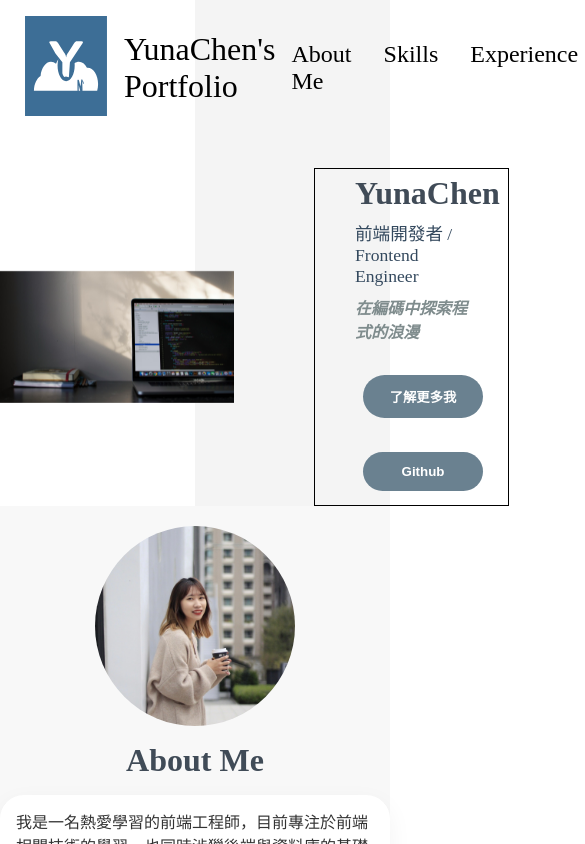
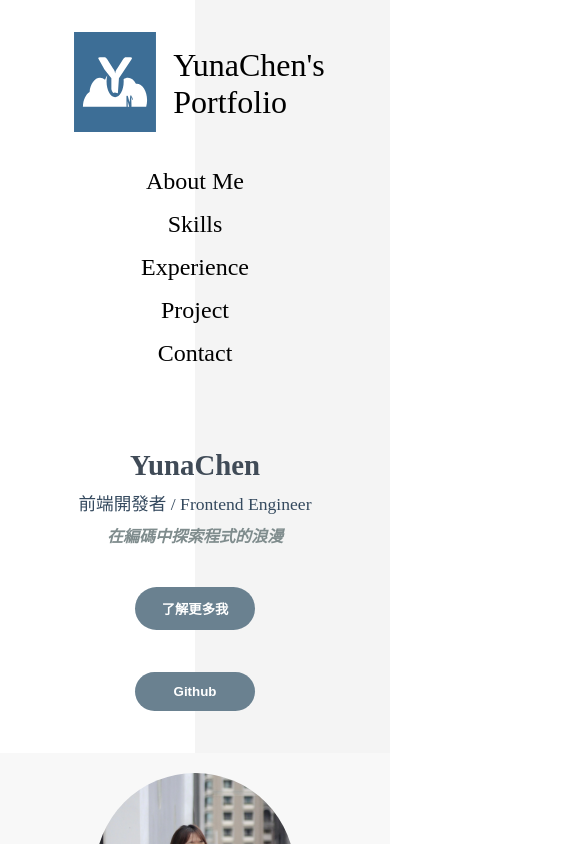
Before and after one commit to yun218204/personal-web, a React (Create React App) app: page / in a window 390 px wide. Shown: the top 844 px of the page, 585 px wide, since content can reach past the window. Built offline with nearby package versions, Linux system fonts and the light colour scheme.

Commit message:
改檔名為jsx

```diff
--- a/src/components/ProjectSection.jsx
+++ b/src/components/ProjectSection.jsx
@@ -1,10 +1,10 @@
 import { useState } from "react"; // 抓 React 的 useState
-import { projects } from "../data/projects"; // 抓剛剛 export 的資料
+import { projects } from "../data/projects";
 
 export default function ProjectSection() {
   const [currentIndex, setCurrentIndex] = useState(0); // 控制現在第幾個專案
 
-  const project = projects[currentIndex]; // 抓目前要顯示哪一筆資料
+  const project = projects[currentIndex];
 
   const handlePrev = () => {
     setCurrentIndex((prev) => (prev - 1 + projects.length) % projects.length);
@@ -32,7 +32,7 @@ export default function ProjectSection() {
       <div className="project_right">
         <img src={project.img} alt={project.title} />
         <h3>{project.title}</h3>
-        <p>{project.description}</p>
+        <p className="project-description">{project.description}</p>
         <button className="project-button">
           <a href={project.github} target="_blank" rel="noopener noreferrer">
             查看 Github
--- a/src/data/projects.js
+++ b/src/data/projects.js
@@ -3,7 +3,7 @@ export const projects = [
     img: "https://i.imgur.com/TqJWSY4.jpeg",
     title: "釜山旅遊網站",
     description:
-      "開發一個提供釜山行程購買、客製化規劃與出團心得分享的旅遊平台。後端使用 PHP+MySQL，實作會員系統與訂單資料管理，確保資料安全與操作流暢。",
+      "這是一個針對釜山旅遊設計的行程平台，支援行程購買、客製化規劃及心得分享功能。後端技術採用 PHP + MySQL，建置會員登入與訂單資料管理系統。由於為資策會小型專題，目前仍持續補齊部分分頁與細部功能，未來將持續優化使用體驗。",
     github: "https://github.com/yun218204/BUSAN_website.git",
   },
   {
@@ -17,14 +17,14 @@ export const projects = [
     img: "https://i.imgur.com/6Tqh8GP.png",
     title: "健康提醒網站",
     description:
-      "開發一套以會員登入制為基礎的健康管理系統。使用者需登入後才能操作，資料暫存於 session 中，避免遺失。後端採用 Node.js，搭配 EJS 模板引擎進行頁面渲染",
+      "目前已建置以會員系統為基礎的健康管理平台，支援用藥紀錄與資料暫存（使用 session 維護）。後端使用 Node.js，並搭配 EJS 模板進行動態頁面渲染。後續將持續開發健康新聞輪播、歷史紀錄查詢與衛教內容推播功能。",
     github: "https://github.com/yun218204/medicine_project.git",
   },
   {
     img: "https://i.imgur.com/yIUXw1M.jpeg",
     title: "LINE Bot ",
     description:
-      " 天氣提醒：每天早上自動推播天氣資訊與穿搭建議，使用者無需手動查詢。📚 讀書打卡系統：可記錄每日學習時間並累計統計，幫助使用者掌握學習進度。",
+      " 目前已完成基本架設並成功部署至 Render，正在開發天氣提醒與讀書打卡功能，預計未來支援自動推播每日天氣資訊與學習進度紀錄。",
     github: "https://github.com/yun218204/yun-linebot.git",
   },
 ];
--- a/src/index.css
+++ b/src/index.css
@@ -55,7 +55,6 @@ body {
   scroll-behavior: smooth;
 }
 
-/* Header Navbar */
 header {
   background: linear-gradient(to right, white 50%, #f4f4f4 50%);
   width: 100%;
@@ -144,7 +143,48 @@ header .banner_text .right_text button a {
   font-weight: bold;
 }
 
-/* Main Content */
+@media (max-width: 768px) {
+  header .navbar {
+    flex-direction: column;
+    padding: 1rem 0;
+  }
+  header .navbar .navbar_logo {
+    margin-bottom: 1rem;
+  }
+  header .navbar .navbars_items {
+    flex-direction: column;
+    gap: 1rem;
+    align-items: center;
+  }
+  header .banner_text {
+    flex-direction: column;
+    justify-content: center;
+    align-items: center;
+    text-align: center;
+  }
+  header .banner_text img {
+    display: none;
+  }
+  header .banner_text .right_text {
+    width: 100%;
+    border: none;
+    margin: 0;
+    padding: 2rem;
+    display: flex;
+    flex-direction: column;
+    align-items: center;
+    justify-content: center;
+  }
+  header .banner_text .right_text .text_name {
+    font-size: 1.8rem;
+  }
+  header .banner_text .right_text p {
+    font-size: 1rem;
+  }
+  header .banner_text .right_text button {
+    margin-top: 1rem;
+  }
+}
 main {
   width: 100%;
   background-color: #f8f8f8;
@@ -356,6 +396,28 @@ main .project .project_right img {
   box-shadow: 0 4px 12px rgba(0, 0, 0, 0.15);
 }
 
+@media (max-width: 768px) {
+  .project {
+    flex-direction: column;
+    align-items: center;
+    height: auto;
+  }
+  .project .project_left {
+    padding: 1rem;
+    text-align: center;
+  }
+  .project .project_right {
+    flex-direction: column;
+    align-items: center;
+    padding: 1rem;
+  }
+  .project .project_right img {
+    width: 80%;
+  }
+  .project .project_right .project-description {
+    display: none;
+  }
+}
 footer {
   padding: 3rem 1rem;
   background-color: #f8f8f8;
@@ -384,4 +446,20 @@ footer .thanks {
   font-size: 1.1rem;
   line-height: 1.6;
   color: #666;
+}
+
+@media (max-width: 768px) {
+  footer {
+    padding: 2rem 1rem;
+  }
+  footer h2 {
+    font-size: 1.5rem;
+    margin-top: 1.5rem;
+  }
+  footer .contact-info p {
+    font-size: 1rem;
+  }
+  footer .contact-info p a {
+    font-size: 1rem;
+  }
 }/*# sourceMappingURL=index.css.map */
--- a/src/index.scss
+++ b/src/index.scss
@@ -55,7 +55,6 @@ body {
   scroll-behavior: smooth;
 }
 
-/* Header Navbar */
 header {
   background: linear-gradient(to right, white 50%, #f4f4f4 50%);
   width: 100%;
@@ -157,8 +156,60 @@ header {
     }
   }
 }
+//  RWD
+@media (max-width: 768px) {
+  header {
+    .navbar {
+      flex-direction: column; // navbar改直排
+      padding: 1rem 0;
 
-/* Main Content */
+      .navbar_logo {
+        margin-bottom: 1rem;
+      }
+
+      .navbars_items {
+        flex-direction: column; // 選單連結改直排
+        gap: 1rem; // link之間留間距
+        align-items: center; // 置中對齊
+      }
+    }
+
+    .banner_text {
+      flex-direction: column; // 左右改上下
+      justify-content: center;
+      align-items: center;
+      text-align: center;
+
+      img {
+        display: none; // 隱藏左邊圖片
+      }
+
+      .right_text {
+        width: 100%; // 右邊區塊寬度 100%
+        border: none; // 移除外框
+        margin: 0; // 移除 margin
+        padding: 2rem;
+        display: flex;
+        flex-direction: column;
+        align-items: center;
+        justify-content: center;
+
+        .text_name {
+          font-size: 1.8rem;
+        }
+
+        p {
+          font-size: 1rem;
+        }
+
+        button {
+          margin-top: 1rem;
+        }
+      }
+    }
+  }
+}
+
 main {
   width: 100%;
   background-color: #f8f8f8;
@@ -394,6 +445,33 @@ main {
     }
   }
 }
+@media (max-width: 768px) {
+  .project {
+    flex-direction: column; // 整個專案區變上下排
+    align-items: center;
+    height: auto; // 不要固定高度了，內容自適應
+
+    .project_left {
+      padding: 1rem;
+      text-align: center;
+    }
+
+    .project_right {
+      flex-direction: column;
+      align-items: center;
+      padding: 1rem;
+
+      img {
+        width: 80%; // 縮小圖片
+      }
+
+      .project-description {
+        display: none; // 把介紹文字整個藏起來
+      }
+    }
+  }
+}
+
 footer {
   padding: 3rem 1rem;
   background-color: #f8f8f8;
@@ -428,3 +506,22 @@ footer {
     color: #666;
   }
 }
+@media (max-width: 768px) {
+  footer {
+    padding: 2rem 1rem;
+
+    h2 {
+      font-size: 1.5rem;
+      margin-top: 1.5rem;
+    }
+
+    .contact-info {
+      p {
+        font-size: 1rem;
+        a {
+          font-size: 1rem;
+        }
+      }
+    }
+  }
+}
```
Also changed, not shown: src/components/AboutMe.jsx (renamed from src/components/AboutMe.js), src/components/Banner.jsx (renamed from src/components/Banner.js), src/components/Experience.jsx (renamed from src/components/Experience.js), src/components/Navbar.jsx (renamed from src/components/Navbar.js), src/components/SkillCard.jsx (renamed from src/components/SkillCard.js), src/components/Skills.jsx (renamed from src/components/Skills.js), src/components/contact.jsx (renamed from src/components/contact.js), 1 other file (tests, documents, lock files or other folders).
